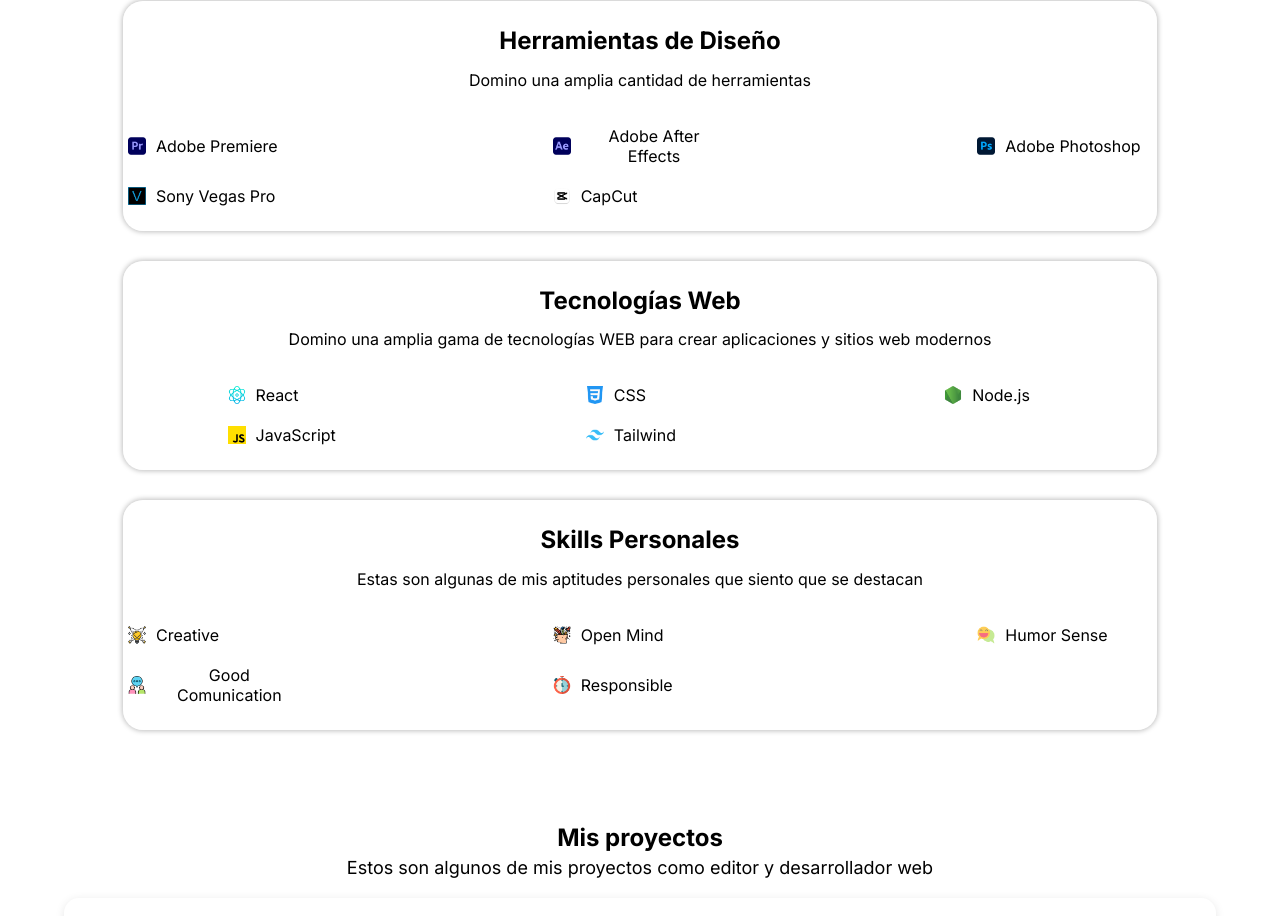
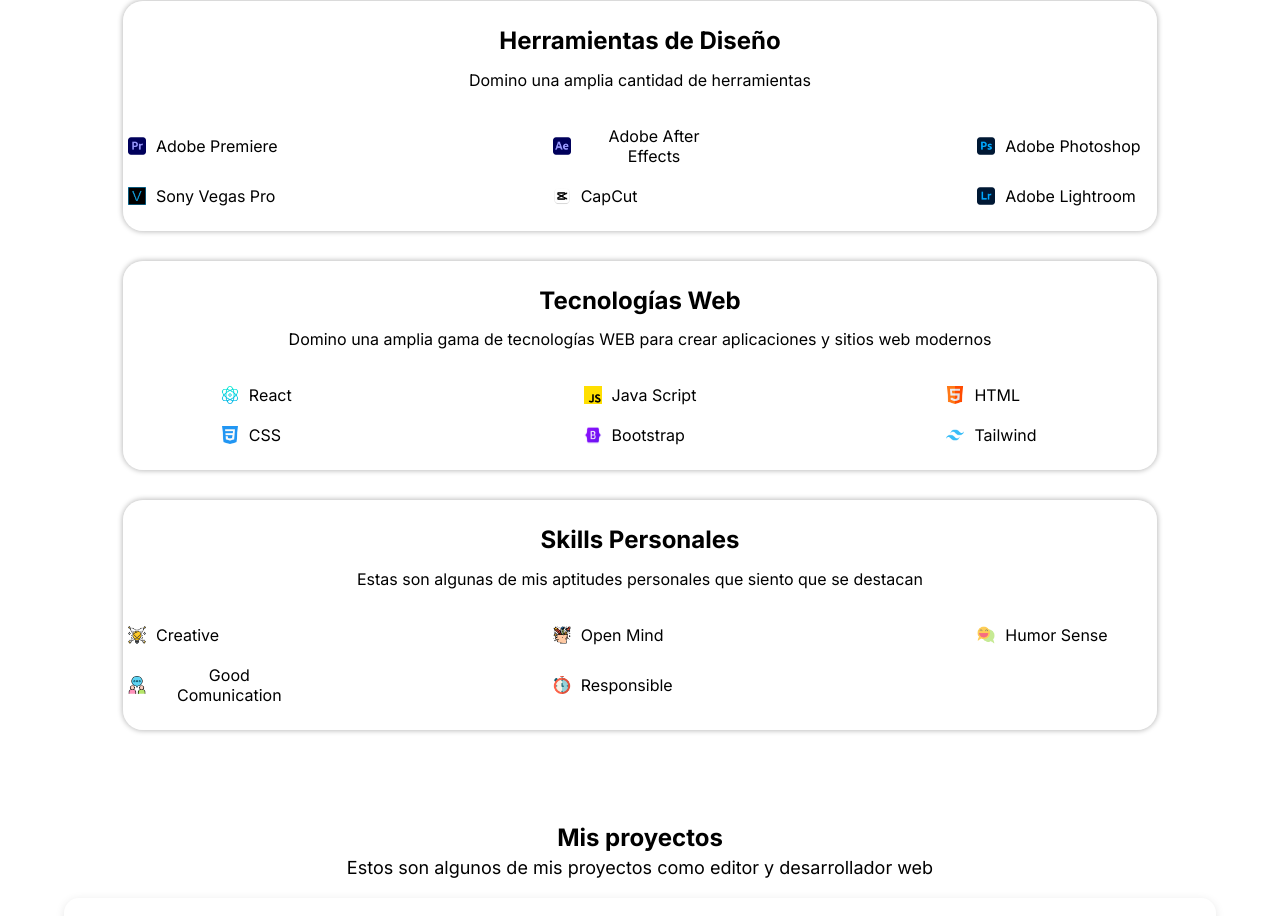
Before and after one commit to PAINj9/juan-cruz-astrada-duran-porfolio, a website: page index.html in a window 1280 px wide. Shown: the part 919-1835 px from the top of the page. Drawn offline with Linux system fonts and the light colour scheme.

Commit message:
Icons UPDATE

```diff
--- a/index.html
+++ b/index.html
@@ -98,6 +98,10 @@
                                 <img src="images/Capcut.png" alt="CapCut" height="18" width="18">
                                 <p>CapCut</p>
                             </div>
+                            <div class="skill-item">
+                                <img src="images/lightroom.png" alt="lightroom" height="18" width="18">
+                                <p>Adobe Lightroom</p>
+                            </div>
                         </div>
                     </div>
                 </div>
@@ -110,18 +114,24 @@
                                 <img src="images/react.png" alt="React" height="18" width="18">
                                 <p>React</p>
                             </div>
+
+                            <div class="skill-item">
+                                <img src="images/js.png" alt="JavaScript" height="18" width="18">
+                                <p>Java Script</p>
+                            </div>
+                            <div class="skill-item">
+                                <img src="images/html.png" alt="HTML" height="18" width="18">
+                                <p>HTML</p>
+                            </div>
                             <div class="skill-item">
                                 <img src="images/css.png" alt="CSS" height="18" width="18">
                                 <p>CSS</p>
                             </div>
                             <div class="skill-item">
-                                <img src="images/node.png" alt="Node.js" height="18" width="18">
-                                <p>Node.js</p>
+                                <img src="images/bootstrap.png" alt="bootstrap" height="18" width="18">
+                                <p>Bootstrap</p>
                             </div>
-                            <div class="skill-item">
-                                <img src="images/js.png" alt="JavaScript" height="18" width="18">
-                                <p>JavaScript</p>
-                            </div>
+
                             <div class="skill-item">
                                 <img src="images/tailwind.png" alt="Tailwind CSS" height="18" width="18">
                                 <p>Tailwind</p>
```
Also changed, not shown: images/bootstrap.png (added), images/html.png (added), images/lightroom.png (added).
